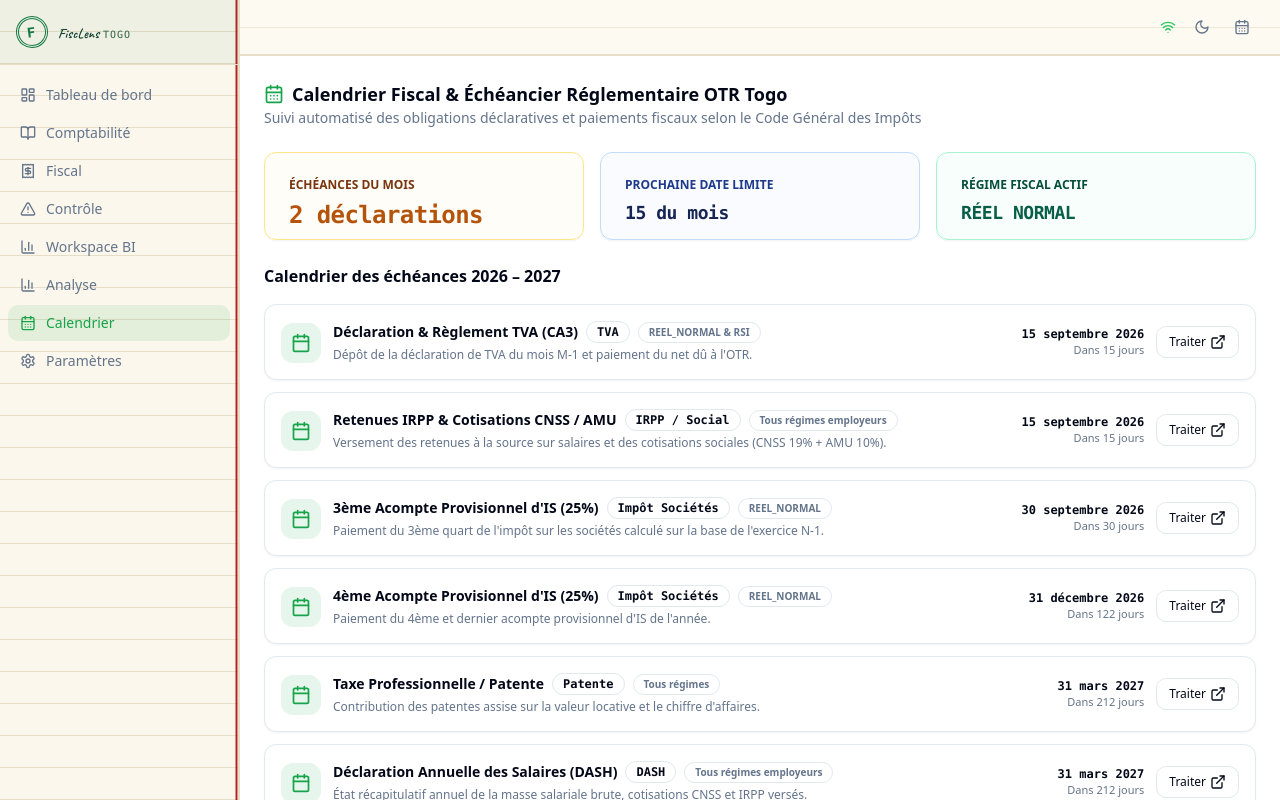
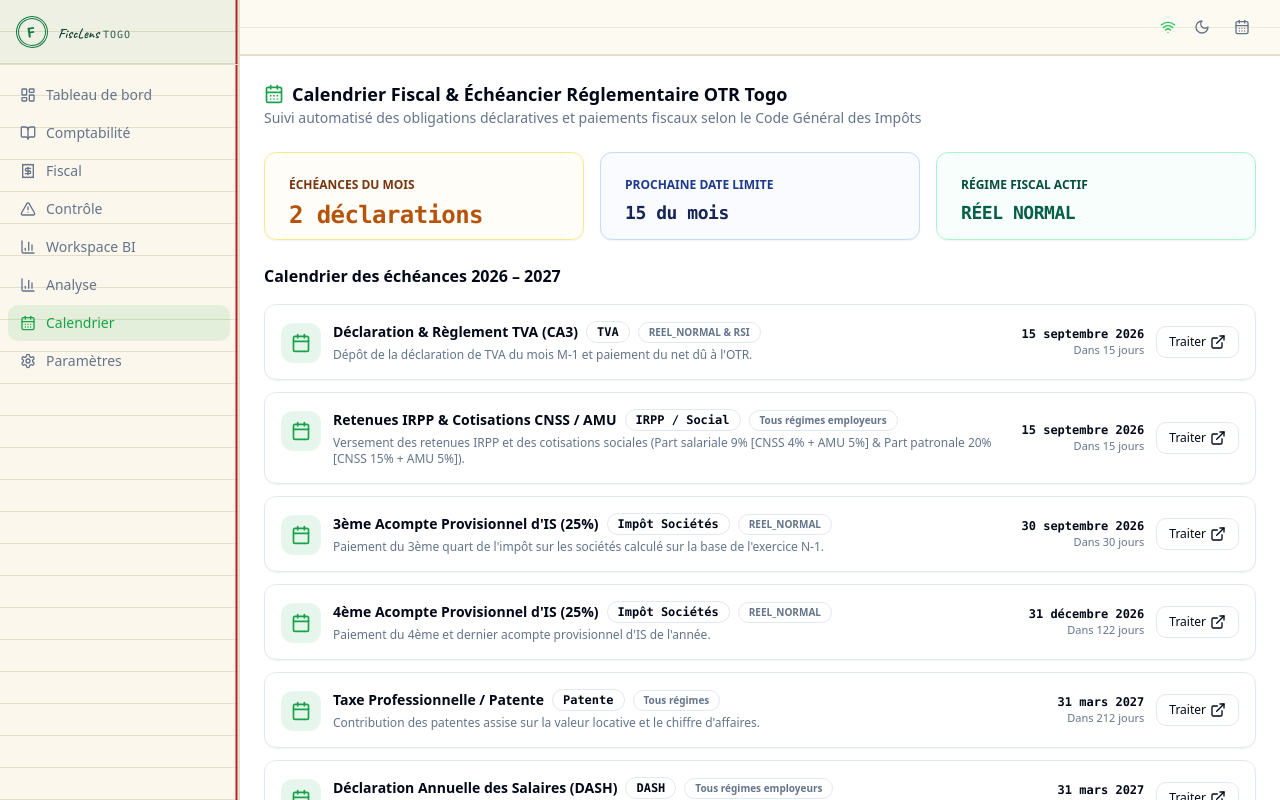
Before and after one commit to EDOR16/fisclens-togo, a Next.js app: page /calendrier in a window 1280 px wide. Built offline with nearby package versions, Linux system fonts and the light colour scheme.

Commit message:
fix(calendrier): clarify social rates 9% employee (CNSS 4% + AMU 5%)

```diff
--- a/src/app/(app)/calendrier/page.tsx
+++ b/src/app/(app)/calendrier/page.tsx
@@ -44,7 +44,7 @@ export default function CalendrierPage() {
       echeance: `${currentYear}-09-15`,
       type: "IRPP / Social",
       regime: "Tous régimes employeurs",
-      description: "Versement des retenues à la source sur salaires et des cotisations sociales (CNSS 19% + AMU 10%).",
+      description: "Versement des retenues IRPP et des cotisations sociales (Part salariale 9% [CNSS 4% + AMU 5%] & Part patronale 20% [CNSS 15% + AMU 5%]).",
       lien: "/fiscal/irpp",
       statut: "URGENT",
       joursRestants: 15,
```
